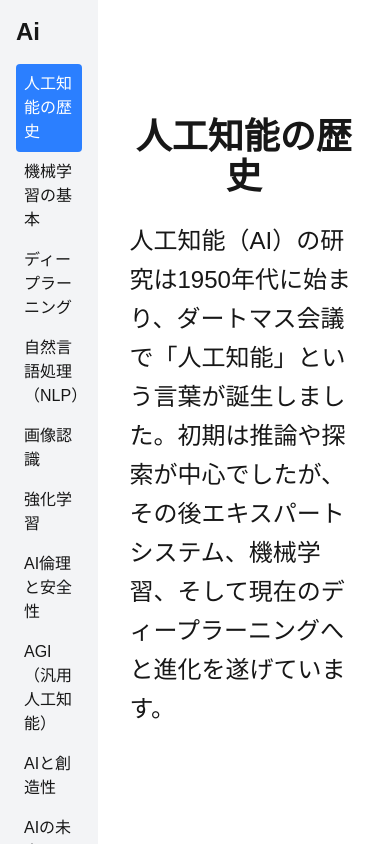
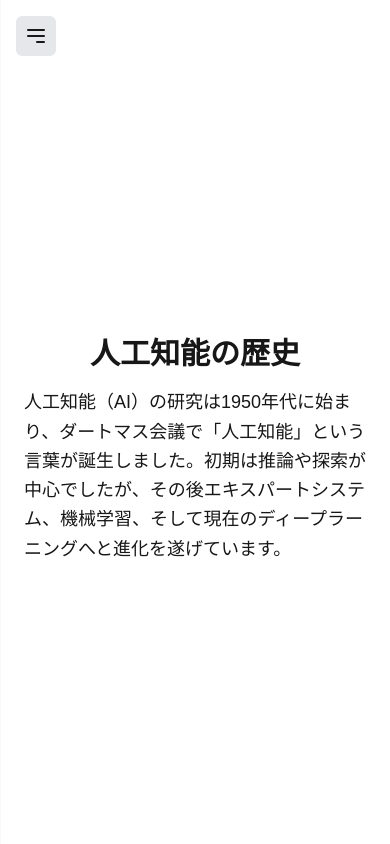
Before and after one commit to OpenRyoPlus/Web_knowledge, a Next.js app: page /ai in a window 390 px wide. Built offline with nearby package versions, Linux system fonts and the light colour scheme.

Commit message:
Make a button for phone

```diff
--- a/src/app/[category]/CategoryClientPage.tsx
+++ b/src/app/[category]/CategoryClientPage.tsx
@@ -15,34 +15,70 @@ interface CategoryClientPageProps {
 
 export default function CategoryClientPage({ category, cards }: CategoryClientPageProps) {
   const [selectedCard, setSelectedCard] = useState(cards[0]);
+  const [isSidebarOpen, setIsSidebarOpen] = useState(false);
+
+  const handleCardSelect = (card: Card) => {
+    setSelectedCard(card);
+    // Close sidebar on selection in mobile view
+    if (window.innerWidth < 768) {
+      setIsSidebarOpen(false);
+    }
+  };
 
   return (
-    <div className="flex h-screen">
-      <aside className="w-1/4 bg-gray-100 p-4 overflow-y-auto">
+    <div className="relative flex h-screen overflow-hidden">
+      {/* Hamburger Menu Button (Mobile Only) */}
+      <button
+        className="md:hidden fixed top-4 left-4 z-30 p-2 bg-gray-200 rounded-md"
+        onClick={() => setIsSidebarOpen(!isSidebarOpen)}
+        aria-label="Toggle Menu"
+      >
+        <svg xmlns="http://www.w3.org/2000/svg" className="h-6 w-6" fill="none" viewBox="0 0 24 24" stroke="currentColor">
+          <path strokeLinecap="round" strokeLinejoin="round" strokeWidth={2} d="M4 6h16M4 12h16m-7 6h7" />
+        </svg>
+      </button>
+
+      {/* Sidebar */}
+      <aside
+        className={`fixed top-0 left-0 h-full w-3/4 max-w-xs bg-gray-100 p-4 overflow-y-auto z-20 transition-transform transform ${
+          isSidebarOpen ? 'translate-x-0' : '-translate-x-full'
+        } md:relative md:translate-x-0 md:w-1/4 md:max-w-none`}
+      >
         <Link href="/">
           <h2 className="text-2xl font-bold mb-4 capitalize hover:text-blue-600">{category}</h2>
         </Link>
         <ul>
           {cards.map((card, index) => (
-            <li key={index}
+            <li
+              key={index}
               className={`p-2 rounded cursor-pointer ${selectedCard && selectedCard.title === card.title ? 'bg-blue-500 text-white' : 'hover:bg-gray-200'}`}
-                onClick={() => setSelectedCard(card)}>
+              onClick={() => handleCardSelect(card)}
+            >
               {card.title}
             </li>
           ))}
         </ul>
       </aside>
-      <main className="w-3/4 p-8 overflow-y-auto flex items-center justify-center">
+
+      {/* Overlay (Mobile Only) */}
+      {isSidebarOpen && (
+        <div
+          className="md:hidden fixed inset-0 bg-black opacity-50 z-10"
+          onClick={() => setIsSidebarOpen(false)}
+        ></div>
+      )}
+
+      {/* Main Content */}
+      <main className="w-full p-6 pt-20 md:pt-8 md:p-8 overflow-y-auto flex items-center justify-center md:w-3/4">
         {selectedCard && (
           <div className="max-w-2xl">
-          <h1 className="text-4xl font-bold mb-6 text-center">{selectedCard.title}</h1>
-          <p className="text-2xl whitespace-pre-wrap leading-relaxed text-left">
+            <h1 className="text-3xl md:text-4xl font-bold mb-4 md:mb-6 text-center">{selectedCard.title}</h1>
+            <p className="text-lg md:text-2xl whitespace-pre-wrap leading-relaxed text-left">
               {selectedCard.content}
             </p>
           </div>
         )}
       </main>
-
     </div>
   );
 }
```
Lines whose indentation alone changed are shown as unchanged.
